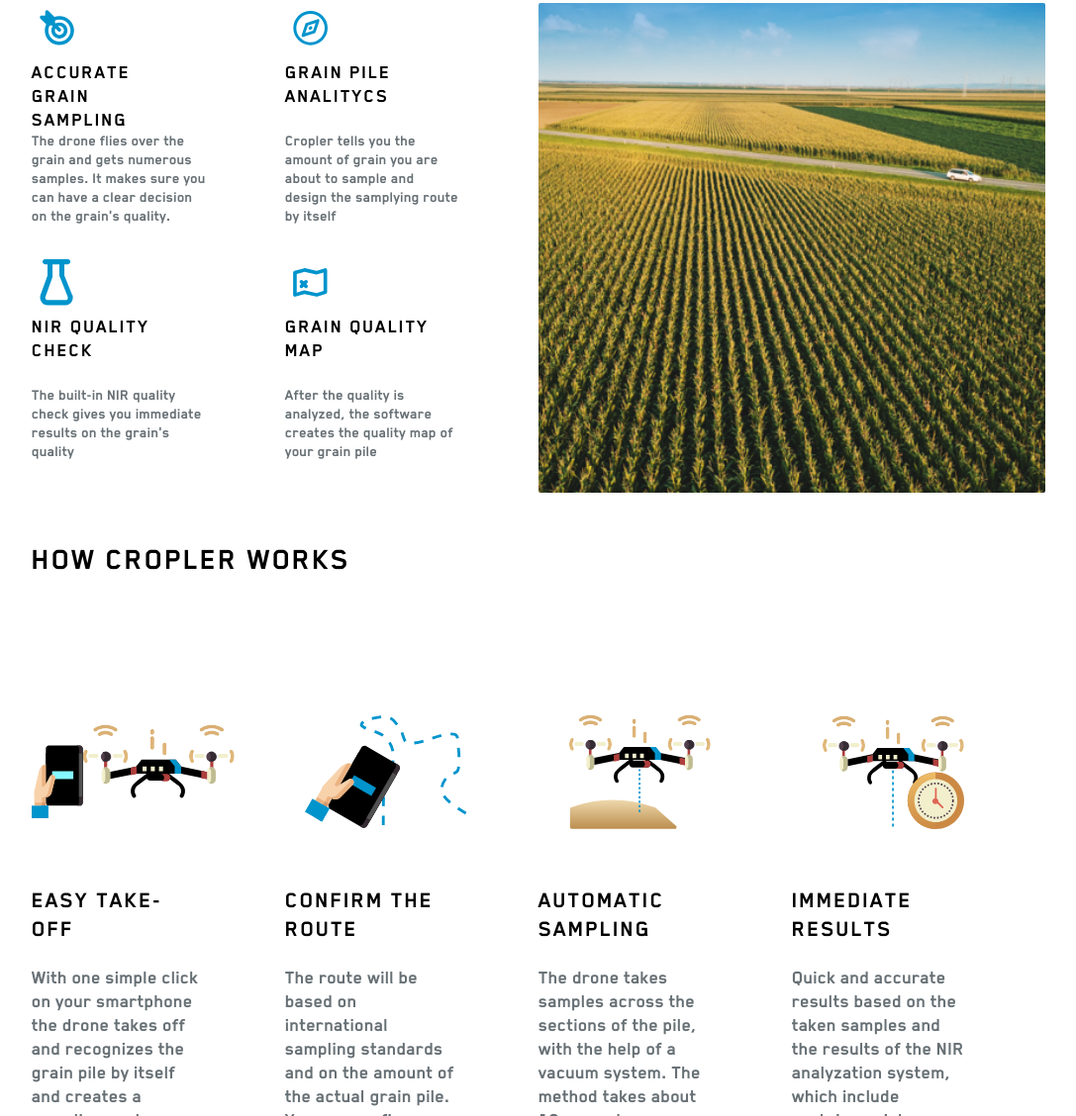
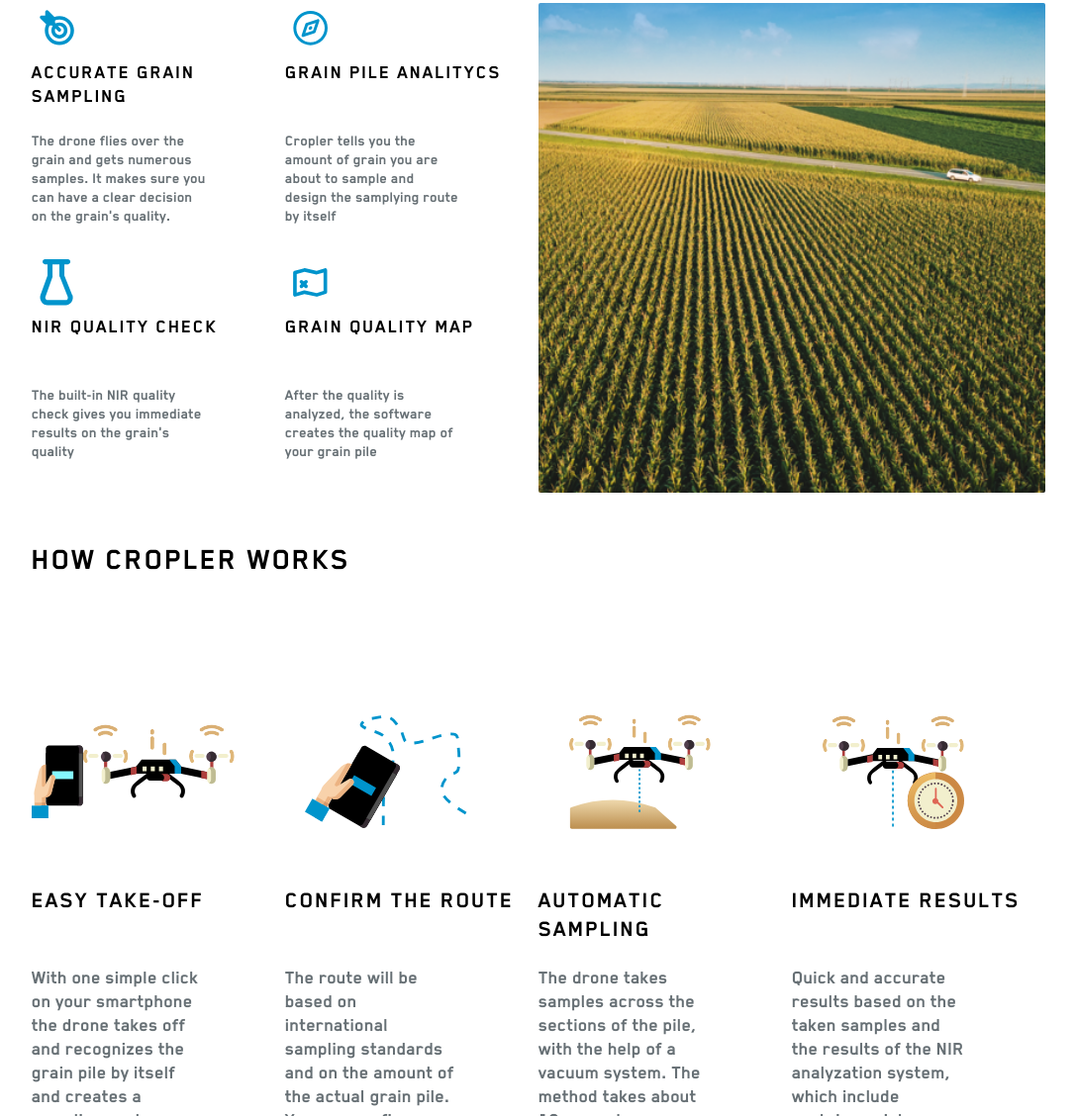
Before and after one commit to globea/alzagro.github.io, a website: page index.html in a window 1280 px wide. Shown: the part 1087-2215 px from the top of the page at 99% size, without its empty margins (96-1183 px from the left). Drawn offline with Linux system fonts and the light colour scheme; files whose address does not match are found by name.

Commit message:
resolve #15

```diff
--- a/main.css
+++ b/main.css
@@ -200,7 +200,7 @@
   height: 2rem;
   margin-top: 0.5rem;
   margin-bottom: 0.5rem;
-  margin-right: 100px;
+  margin-right: 20px;
   font-weight: bold;
 }
 
@@ -254,7 +254,7 @@
   margin-top: 1rem;
   height: 2rem;
   margin-bottom: 1rem;
-  margin-right: 100px;
+  margin-right: 20px;
   font-weight: bold;
 }
 
```
